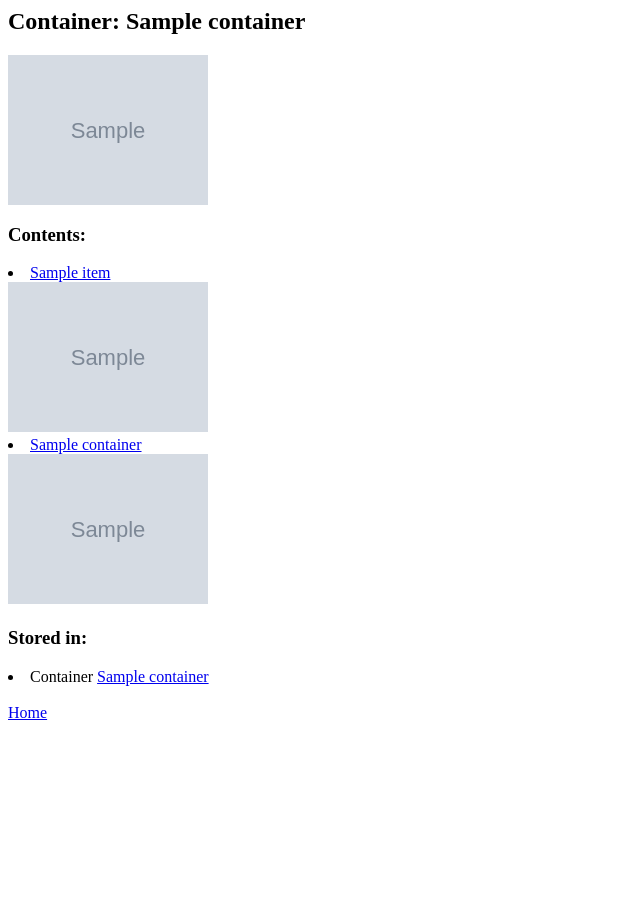
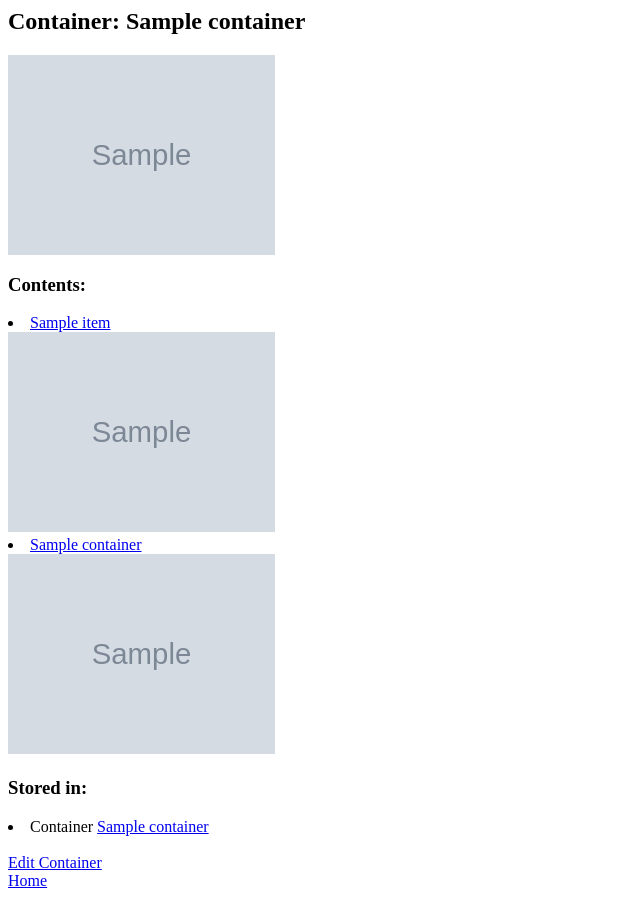
Before and after one commit to tim-fan/hordor, a Django app: page /inventory/1/container in a window 1280 px wide. Shown: the whole page, without its empty margins (0-640 px from the left). Before the commit the page ends 720 px from the top, so only its background shows below. Run offline with Django 3.2, Linux system fonts and the light colour scheme; tables that the repository leaves empty hold one stand-in row (values such as "Sample post"); grey boxes marked "Sample" are stand-in pictures.

Commit message:
Added object update views

```diff
--- a/home_inventory/inventory/templates/inventory/container_detail.html
+++ b/home_inventory/inventory/templates/inventory/container_detail.html
@@ -1,12 +1,12 @@
 <h2>Container: {{ container }}</h2>
-<img src="{{ container.photo.url }}" alt="{{ container.name }}" width="200">
+<img src="{{ container.photo.url }}" alt="{{ container.name }}" height="200">
 <h3>Contents:</h3>
 {% if container.stored_items or container.stored_containers%}
     {% for item in container.stored_items.all %}
         <li>
             <a href="{% url 'inventory:item_detail' item.id %}">{{ item.name }}</a>
             {% if item.photo %}
-                <br/><img src="{{ item.photo.url }}" alt="{{ item.name }}" width="200">
+                <br/><img src="{{ item.photo.url }}" alt="{{ item.name }}" height="200">
             {% endif %}
         </li>
     {% endfor %}
@@ -14,7 +14,7 @@
         <li>
             <a href="{% url 'inventory:container_detail' container.id %}">{{ container.name }}</a>
             {% if container.photo %}
-                <br/><img src="{{ container.photo.url }}" alt="{{ container.name }}" width="200">
+                <br/><img src="{{ container.photo.url }}" alt="{{ container.name }}" height="200">
             {% endif %}
         </li>
     {% endfor %}
@@ -27,6 +27,7 @@
 {% else %}
     <li>Not in a container</li>
 {% endif %}
-
+<br/>
+<a href="{% url 'inventory:container_update' container.id %}">Edit Container</a>
 <br/>
 <a href="{% url 'inventory:index' %}">Home</a>
--- /dev/null
+++ b/home_inventory/inventory/templates/inventory/container_update.html
@@ -0,0 +1,6 @@
+<h1>Update Container</h1>
+<form method="post" enctype="multipart/form-data">
+  {% csrf_token %}
+  {{ form.as_p }}
+  <button type="submit">Update Container</button>
+</form>
--- a/home_inventory/inventory/templates/inventory/item_detail.html
+++ b/home_inventory/inventory/templates/inventory/item_detail.html
@@ -1,11 +1,13 @@
 <h2>Item: {{ item.name }}</h2>
-<img src="{{ item.photo.url }}" alt="{{ item.name }}" width="200">
+<img src="{{ item.photo.url }}" alt="{{ item.name }}" height="200">
 <h2>Stored in:</h2>
 {% if item.container %}
     <p>Container <a href="{% url 'inventory:container_detail' item.container.id %}">{{ item.container.name }}</a></p>
+    <img src="{{ item.container.photo.url }}" alt="{{ item.container.name }}" height="200">
 {% else %}
     <p>Not in a container</p>
 {% endif %}
-
+<br/>
+<a href="{% url 'inventory:item_update' item.id %}">Edit item</a>
 <br/>
 <a href="{% url 'inventory:index' %}">Home</a>
--- /dev/null
+++ b/home_inventory/inventory/templates/inventory/item_update.html
@@ -0,0 +1,6 @@
+<h1>Update Item</h1>
+<form method="post" enctype="multipart/form-data">
+  {% csrf_token %}
+  {{ form.as_p }}
+  <button type="submit">Update Item</button>
+</form>
--- a/home_inventory/inventory/urls.py
+++ b/home_inventory/inventory/urls.py
@@ -6,9 +6,11 @@ app_name="inventory"
 urlpatterns = [
     path('', views.index, name="index"),
     path('<int:pk>/item', views.ItemDetailView.as_view(), name='item_detail'),
+    path('<int:pk>/item/update', views.ItemUpdateView.as_view(), name='item_update'),
     path('item/list/', views.ItemListView.as_view(), name='item_list'),
     path('item/new/', views.NewItemView.as_view(), name='new_item'),
     path('<int:pk>/container', views.ContainerDetailView.as_view(), name='container_detail'),
     path('container/list/', views.ContainerListView.as_view(), name='container_list'),
     path('container/new/', views.NewContainerView.as_view(), name='new_container'),
+    path('<int:pk>/container/update', views.ContainerUpdateView.as_view(), name='container_update'),
 ]
--- a/home_inventory/inventory/views.py
+++ b/home_inventory/inventory/views.py
@@ -39,3 +39,15 @@ class NewContainerView(generic.CreateView):
     form_class = ContainerForm
     template_name = 'inventory/new_container.html'
     success_url = reverse_lazy('inventory:index')
+
+class ItemUpdateView(generic.UpdateView):
+    model = Item
+    fields = ['name', 'photo', 'container']
+    template_name = 'inventory/item_update.html'
+    success_url = reverse_lazy('inventory:index')
+
+class ContainerUpdateView(generic.UpdateView):
+    model = Container
+    fields = ['name', 'photo', 'container']
+    template_name = 'inventory/container_update.html'
+    success_url = reverse_lazy('inventory:index')
```
Also changed, not shown: home_inventory/inventory/templates/inventory/index.html (+7 -6 lines), README.md, home_inventory/inventory/forms.py (line endings or trailing spaces).
